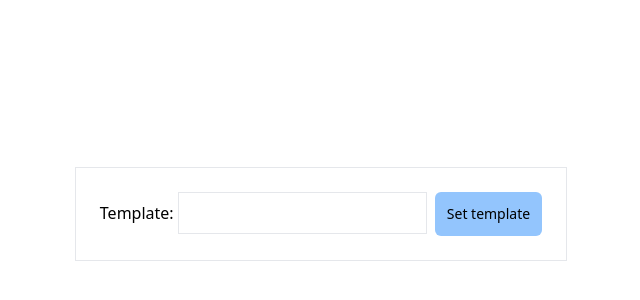
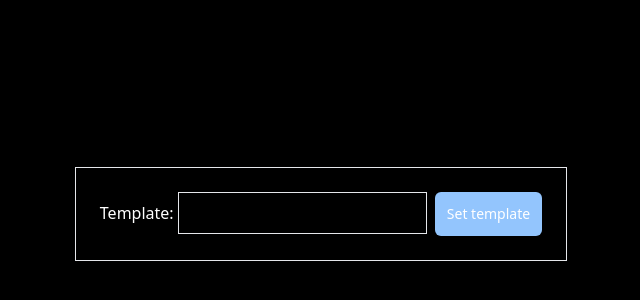
Before and after one commit to 0z-cryptik/Template-Message-Preview-System-FE, a Next.js app: page / in a window 1280 px wide. Shown: the part 186-486 px from the top of the page, without its empty margins (319-959 px from the left). Built offline with nearby package versions, Linux system fonts and the light colour scheme.

Commit message:
mostly done

```diff
--- a/app/page.tsx
+++ b/app/page.tsx
@@ -1,13 +1,15 @@
 "use client";
 
 import { Form } from "./ui/form/form";
+import { Preview } from "./ui/preview/preview";
 import { StateProvider } from "./stateManagement/state";
 
 const Home = () => {
   return (
     <StateProvider>
-      <main className="flex items-center justify-center h-screen">
+      <main className="flex flex-col gap-[1.5rem] bg-black text-white items-center justify-center h-screen">
         <Form />
+        <Preview />
       </main>
     </StateProvider>
   );
--- a/app/stateManagement/state.tsx
+++ b/app/stateManagement/state.tsx
@@ -20,17 +20,25 @@ export const StateProvider: React.FC<GlobalState> = ({ children }) => {
   const [template, setTemplate] = useState("");
   const [variables, setVariables] = useState<string[]>([]);
   const [payloadObj, setPayloadObj] = useState<PayLoad>({});
-  const [showSubmitButton, setShowSubmitButton] = useState(false)
+  const [showSubmitButton, setShowSubmitButton] = useState(false);
+  const [preview, setPreview] = useState("");
+  const [errorMessage, setErrorMessage] = useState("");
+  const [loading, setLoading] = useState(false);
 
   const stateObj = {
     template,
     variables,
     payloadObj,
     showSubmitButton,
+    preview,
+    errorMessage,
+    loading,
     setTemplate,
     setVariables,
     setPayloadObj,
-    setShowSubmitButton
+    setShowSubmitButton,
+    setPreview,
+    setErrorMessage, setLoading
   };
 
   return (
--- a/app/stateManagement/types.ts
+++ b/app/stateManagement/types.ts
@@ -11,10 +11,16 @@ export interface StateContext {
   variables: string[];
   payloadObj: PayLoad;
   showSubmitButton: boolean;
+  preview: string;
+  errorMessage: string;
+  loading: boolean;
   setTemplate: Dispatch<SetStateAction<string>>;
   setVariables: Dispatch<SetStateAction<string[]>>;
   setPayloadObj: Dispatch<SetStateAction<PayLoad>>;
   setShowSubmitButton: Dispatch<SetStateAction<boolean>>;
+  setPreview: Dispatch<SetStateAction<string>>;
+  setErrorMessage: Dispatch<SetStateAction<string>>;
+  setLoading: Dispatch<SetStateAction<boolean>>;
 }
 
 export interface GlobalState {
--- a/app/ui/form/form.tsx
+++ b/app/ui/form/form.tsx
@@ -2,12 +2,22 @@ import { useList } from "../../stateManagement/state";
 import { SubmitButton } from "./submitButton";
 import { TemplateInput } from "./templateInput";
 import { VariablesInput } from "./variablesInput";
+import { ServerResponse } from "./responseType";
 
 export const Form = () => {
-  const { template, payloadObj, showSubmitButton } = useList();
+  const {
+    template,
+    payloadObj,
+    showSubmitButton,
+    setPreview,
+    setErrorMessage,
+    setLoading
+  } = useList();
 
   const handleSubmit = async (e: React.FormEvent) => {
     e.preventDefault();
+    setLoading(true);
+    setPreview("");
 
     try {
       const response = await fetch("http://localhost:8080/server", {
@@ -16,10 +26,19 @@ export const Form = () => {
         body: JSON.stringify({ payloadObj, template })
       });
 
-      const responseJson = await response.json();
+      const responseJson: ServerResponse = await response.json();
+
+      if (!responseJson.ok) {
+        setErrorMessage(responseJson.message);
+        return;
+      }
+
+      setPreview(responseJson.message);
       console.log(responseJson);
     } catch (err) {
-      console.error("error submitting form", err);
+      setErrorMessage("Error communicating with server, please try again");
+    } finally {
+      setLoading(false);
     }
   };
 
--- /dev/null
+++ b/app/ui/form/responseType.ts
@@ -0,0 +1,4 @@
+export interface ServerResponse {
+  ok: boolean;
+  message: string;
+}
--- a/app/ui/form/templateInput.tsx
+++ b/app/ui/form/templateInput.tsx
@@ -34,7 +34,7 @@ export const TemplateInput = () => {
       <label htmlFor="template">Template: </label>
       <input
         id="template"
-        className="border outline-none p-2"
+        className="border outline-none p-2 bg-transparent"
         value={template}
         onChange={(e) => {
           setTemplate(e.target.value);
@@ -45,8 +45,10 @@ export const TemplateInput = () => {
         className="bg-blue-300 rounded-md p-3 text-sm ml-2"
         onClick={(e) => {
           e.preventDefault();
-          extractVariables();
-          setShowSubmitButton(true);
+          if (template !== "") {
+            extractVariables();
+            setShowSubmitButton(true);
+          }
         }}>
         Set template
       </button>
--- a/app/ui/form/variablesInput.tsx
+++ b/app/ui/form/variablesInput.tsx
@@ -1,7 +1,7 @@
 import { useList } from "@/app/stateManagement/state";
 
 export const VariablesInput = () => {
-  const { variables, setPayloadObj } = useList();
+  const { variables, payloadObj, setPayloadObj } = useList();
 
   // here the payload object is updated with the values inputed on the browser
   const updatePayload = (e: React.ChangeEvent<HTMLInputElement>) => {
@@ -23,9 +23,10 @@ export const VariablesInput = () => {
             className="mt-3">
             <label htmlFor={variable}>{variable}: </label>
             <input
-              className="border mb-3 text-sm"
+              className="border mb-3 text-sm bg-transparent"
               name={variable}
               id={variable}
+              value={payloadObj[variable]}
               onChange={updatePayload}
             />
           </div>
--- /dev/null
+++ b/app/ui/preview/preview.tsx
@@ -0,0 +1,19 @@
+import { useList } from "@/app/stateManagement/state";
+
+export const Preview = () => {
+  const { preview, errorMessage, loading } = useList();
+
+  if (loading) {
+    return <p>Loading...</p>;
+  }
+
+  if (preview) {
+    return <section className="rounded-2xl border p-5">{preview}</section>;
+  } else if (errorMessage) {
+    return (
+      <section className="rounded-2xl border p-5 text-red-600">
+        {errorMessage}
+      </section>
+    );
+  }
+};
```
